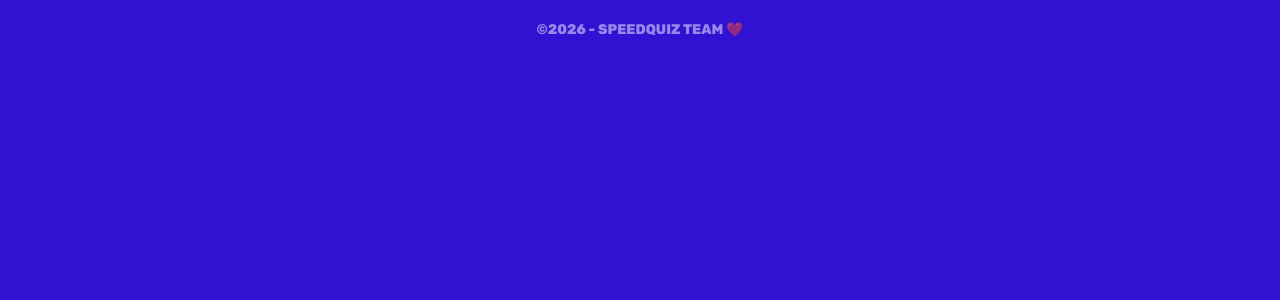
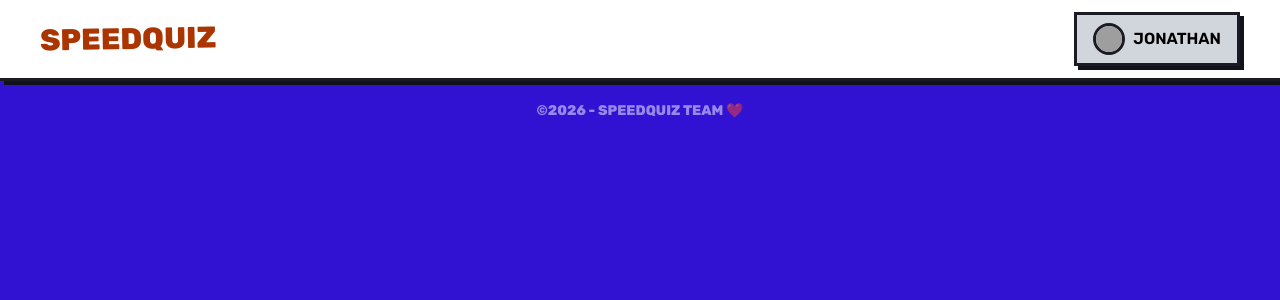
Before and after one commit to Jonnycp/SpeedQuiz, a React (Vite) app in the folder frontend/: page /profile in a window 1280 px wide. Shown: the top 300 px of the page. Built offline with nearby package versions, Linux system fonts and the light colour scheme; grey boxes are pictures that could not be loaded; some icons are missing.

Commit message:
creata pagina Profile e impostate Routes

```diff
--- a/frontend/src/Game.jsx
+++ b/frontend/src/Game.jsx
@@ -6,6 +6,7 @@ import background from "../assets/background.png";
 import Home from "./pages/Home.jsx";
 import Lobby from "./pages/Lobby.jsx";
 import Vote from "./pages/Vote.jsx";
+import Profile from "./pages/Profile.jsx";
 
 const Game = () => {
   return (
@@ -17,6 +18,7 @@ const Game = () => {
           <Route path="/" element={<Home />} />
           <Route path="/lobby" element={<Lobby />} />
           <Route path="/vote" element={<Vote />} />
+          <Route path="/profile" element={<Profile />} />
         </Routes>
       </main>
       <footer className="text-white/50 font-primary text-sm text-center my-5 font-extrabold uppercase selection:bg-primary selection:text-black">©{new Date().getFullYear()} - SpeedQuiz Team ❤️</footer>
--- /dev/null
+++ b/frontend/src/pages/Profile.jsx
@@ -0,0 +1,9 @@
+import Header from "../components/Header";
+
+const Profile = () => {
+    return (
+        <Header username="Jonathan" />
+    )
+}
+
+export default Profile;
```
